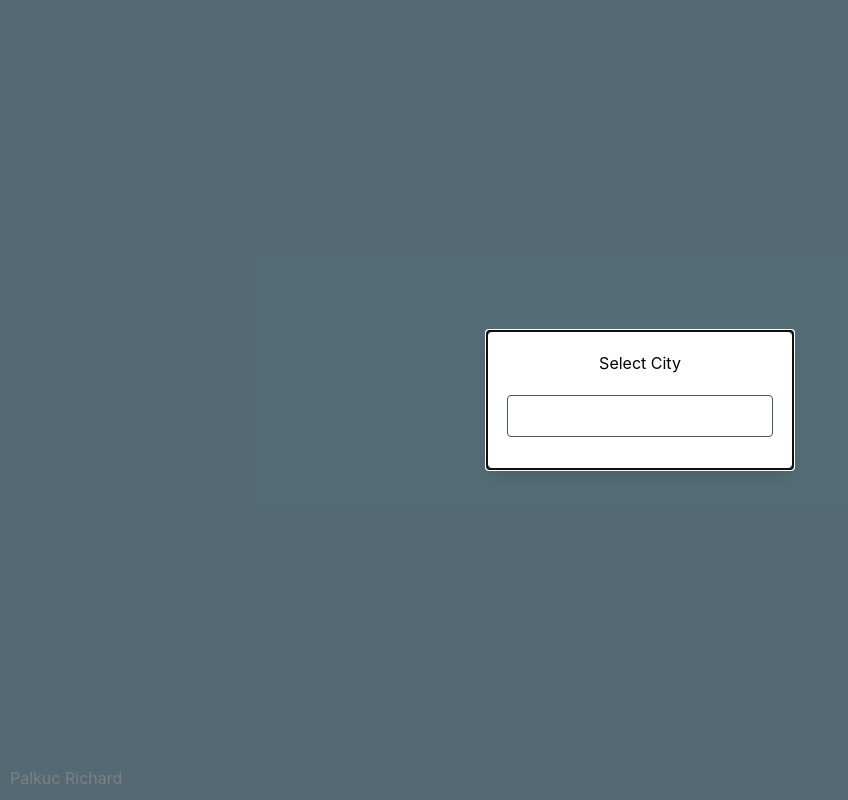
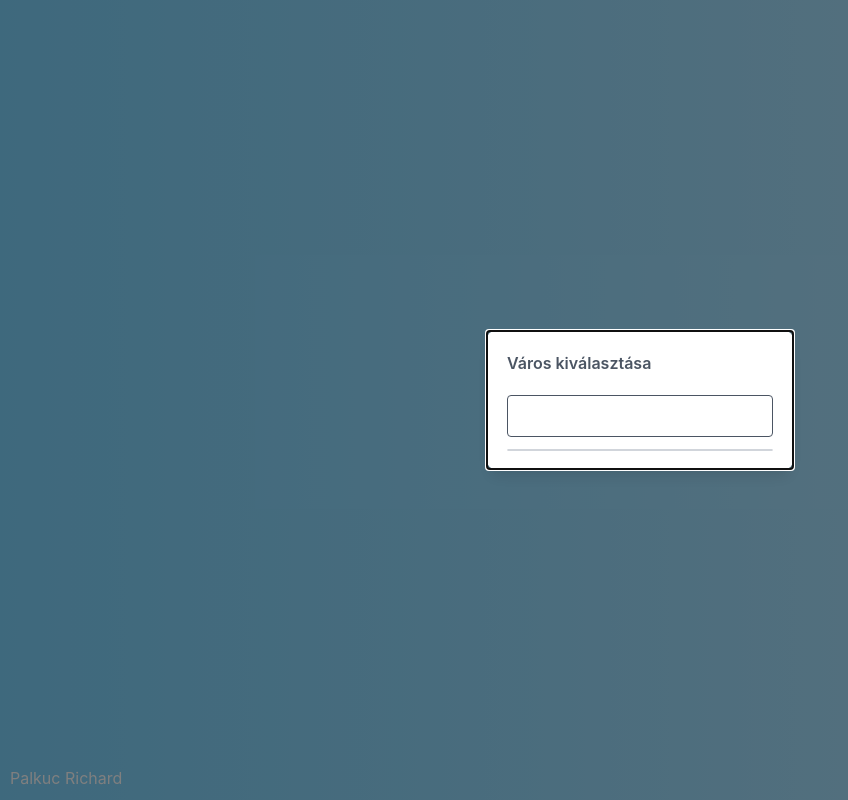
Before and after one commit to Richiul/weather-app-react, a React (Create React App) app: page / in a window 1280 px wide. Shown: the whole page, without its empty margins (0-848 px from the left). Built offline with nearby package versions, Linux system fonts and the light colour scheme.

Commit message:
Styled further

```diff
--- a/src/App.js
+++ b/src/App.js
@@ -106,14 +106,17 @@ function App() {
 
   return (
     <div className="App">
-      <div className="weather-layout">
+      <div className="weather-layout bg-gradient-to-r from-sky-300 to-sky-200">
         {currentWeather && (
-          <div className="current-weather">
+          <div className="current-weather ">
             <h2 onClick={() => setIsModalOpen(true)}>{city}</h2>
-            <h4 className="text-4xl"> {currentWeather.temperature_2m}°C</h4>
+            <h4 className="text-4xl flex text-center justify-center">
+              {currentWeather.temperature_2m}
+              <p className="pl-2">°C</p>
+            </h4>
             <p>{weatherCodes[currentWeather.weather_code].description}</p>
             <button
-              className="bg-blue-500 hover:bg-blue-700 text-white font-bold py-2 px-4 rounded-sm"
+              className="mt-2 bg-sky-500 hover:bg-sky-700 text-white font-bold py-2 px-4 rounded-md text-center items-center justify-center"
               onClick={() => setIsModalOpen(true)}
             >
               Város kiválasztása
@@ -125,9 +128,7 @@ function App() {
             <table className="weather-table">
               <thead>
                 <tr>
-                  <th className="px-4 py-2">Nap</th>
-                  <th className="px-4 py-2">Időjárás</th>
-                  <th className="px-4 py-2">Min/Max Hőmérséklet</th>
+                  <th className="px-4 py-2 text-xs">7 napos elorejelzes</th>
                 </tr>
               </thead>
               <tbody>
--- a/src/CityModal.jsx
+++ b/src/CityModal.jsx
@@ -54,8 +54,8 @@ const CityModal = ({ isOpen, onRequestClose, onSelectCity }) => {
       className="flex items-center justify-center"
       overlayClassName="fixed inset-0 bg-black bg-opacity-50 flex items-center justify-center"
     >
-      <div className="bg-white p-5 rounded-lg shadow-lg w-full max-w-md sm:max-w-sm md:max-w-md lg:max-w-lg xl:max-w-xl">
-        <h2 className="text-center mb-5">Select City</h2>
+      <div className="bg-white text-gray-600 p-5 rounded-lg shadow-lg w-full max-w-md sm:max-w-sm md:max-w-md lg:max-w-lg xl:max-w-xl">
+        <h2 className="text-start mb-5 font-semibold">Város kiválasztása</h2>
         <input
           type="text"
           value={city}
@@ -67,18 +67,20 @@ const CityModal = ({ isOpen, onRequestClose, onSelectCity }) => {
             <FaSpinner className="animate-spin" />
           </div>
         )}
-        <ul className="list-none p-0">
+        <div className="relative">
+          <ul className="absolute z-10 w-full bg-white border border-gray-300 rounded shadow-lg max-h-60 overflow-y-auto">
             {suggestions.map((suggestion) => (
               <li
                 key={suggestion.id}
                 onClick={() => handleSelectCity(suggestion)}
-              className="p-2 cursor-pointer border-b border-gray-300"
+                className="p-2 cursor-pointer hover:bg-gray-200"
               >
                 {suggestion.name}
               </li>
             ))}
           </ul>
         </div>
+      </div>
     </Modal>
   );
 };
```
Lines whose indentation alone changed are shown as unchanged.
